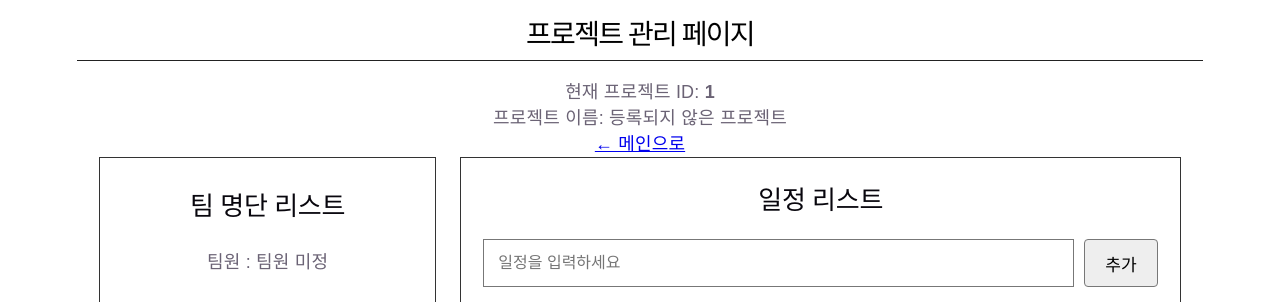
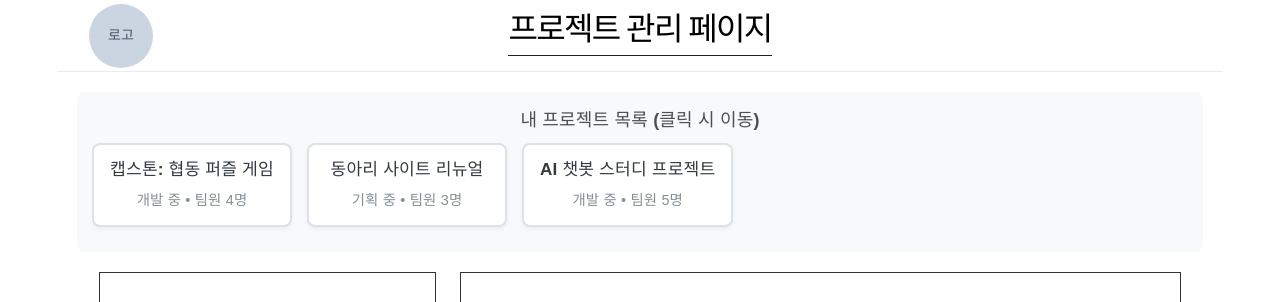
Before and after one commit to WebApplicationBuild/Main, a React (Vite) app in the folder WebApp_TeamProject/: page /projectManage/1 in a window 1280 px wide. Shown: the top 302 px of the page. Built offline with nearby package versions, Linux system fonts and the light colour scheme; no server answers.

Commit message:
feature: 관리페이지 내 네비게이션 카드 추가

```diff
--- a/WebApp_TeamProject/src/App.jsx
+++ b/WebApp_TeamProject/src/App.jsx
@@ -26,6 +26,9 @@ export default function App() {
           <Route path="/signup" element={<SignupPage />} />
           <Route path="/matching" element={<MatchingPage />} />
 
+          {/* ★ 프로젝트 전체보기 (선택 전) */}
+          <Route path="/projectManage" element={<ProjectPage />} />
+
           {/* ★ 프로젝트 클릭 시 ProjectPage로 이동 */}
           <Route
             path="/projectManage/:projectId"
--- a/WebApp_TeamProject/src/components/MainPage/MyProjects.jsx
+++ b/WebApp_TeamProject/src/components/MainPage/MyProjects.jsx
@@ -17,10 +17,14 @@ export default function MyProjects() {
         <div className="my-projects">
             <div className="my-projects__header">
                 <h2 className="my-projects__heading">내가 진행중인 프로젝트</h2>
-                <button
-                className="my-projects__view-all"
-                onClick={() => navigate("/projectManage")}
-                >전체보기 →</button>
+                {/* 로그인 상태일 때만 전체보기 버튼 렌더링 */}
+                {user && (
+                    <button
+                        className="my-projects__view-all"
+                        // 전체보기 클릭 시, 특정 프로젝트가 선택되지 않은 프로젝트 관리 메인 페이지로 이동
+                        onClick={() => navigate('/projectManage')}
+                    >전체보기 →</button>
+                )}
             </div>
 
             {!user ? (                                  /* 로그인이 되어있는지 확인 */
--- a/WebApp_TeamProject/src/hooks/useProjectSchedule.js
+++ b/WebApp_TeamProject/src/hooks/useProjectSchedule.js
@@ -1,4 +1,4 @@
-import { useState } from "react";
+import { useState, useEffect } from "react";
 import { projectInitialData, defaultProjectData } from "../store/initialData";
 import { createSchedule } from "../api/scheduleApi";
 
@@ -9,9 +9,17 @@ function useProjectSchedule(projectId) {
     projectInitialData[numericProjectId] || defaultProjectData;
   // ★ projectId에 맞는 기본 데이터를 가져오고, 없으면 기본 데이터 사용
 
-  const [members] = useState(currentProjectData.members); // 팀원 목록 상태 저장 부분
+  const [members, setMembers] = useState(currentProjectData.members); // 팀원 목록 상태 저장 부분
   const [schedules, setSchedules] = useState(currentProjectData.schedules); // 일정 리스트 상태 관리 부분
   const [voteList, setVoteList] = useState([]); // 투표 리스트 상태 관리 부분
+
+  // ★ URL의 projectId가 변경될 때마다 해당 프로젝트에 맞는 데이터로 상태를 초기화
+  useEffect(() => {
+    const newData = projectInitialData[numericProjectId] || defaultProjectData;
+    setMembers(newData.members);
+    setSchedules(newData.schedules);
+    setVoteList([]); // 투표 리스트는 프로젝트 이동 시 빈 배열로 초기화
+  }, [numericProjectId]);
 
   function addSchedule(title) {
     const newSchedule = createSchedule(title, numericProjectId); // ★ 현재 projectId를 포함해서 새 일정 생성
--- a/WebApp_TeamProject/src/pages/ProjectPage.jsx
+++ b/WebApp_TeamProject/src/pages/ProjectPage.jsx
@@ -1,5 +1,5 @@
-import { useParams, Link } from "react-router-dom"; // ★ URL의 projectId와 메인 이동 링크 사용
-import { recentProjects, myProjects } from "../api/mockData"; // ★ 친구 코드의 프로젝트 목록 데이터 사용
+import { useParams, Link, useNavigate } from "react-router-dom"; // useNavigate 추가
+import { matchingPosts, myProjects } from "../api/mockData"; // recentProjects 대신 matchingPosts로 변경
 
 import useProjectSchedule from "../hooks/useProjectSchedule";
 import TeamMemberList from "../components/ProjectManagePage/TeamMemberList";
@@ -15,12 +15,14 @@ import "../styles/ScheduleList.css";
 import "../styles/VoteBox.css";
 
 function ProjectPage() {
-  const { projectId } = useParams(); // ★ /projectManage/:projectId 에서 projectId 값을 가져오는 부분
+  const { projectId } = useParams();
+  const navigate = useNavigate();
 
-  const allProjects = [...recentProjects, ...myProjects]; // ★ 최신 프로젝트와 내 프로젝트를 합쳐서 검색
+  // 모든 프로젝트 데이터 병합 (진행 중인 프로젝트 + 매칭 게시글(최신 프로젝트 대체))
+  const allProjects = [...matchingPosts, ...myProjects];
   const currentProject = allProjects.find(
     (project) => project.id === Number(projectId)
-  ); // ★ 현재 URL의 projectId와 같은 프로젝트 찾기
+  );
 
   const {
     members,
@@ -30,28 +32,87 @@ function ProjectPage() {
     moveToVote,
     voteTrue,
     voteFalse,
-  } = useProjectSchedule(projectId); // ★ projectId별 일정 데이터를 사용하도록 전달
+  } = useProjectSchedule(projectId);
 
   return (
     <div className="project-page">
-        <h1 className="page-title">프로젝트 관리 페이지</h1>
+      <header className="page-header" style={{
+        display: 'grid',
+        gridTemplateColumns: '1fr auto 1fr',
+        alignItems: 'center',
+        padding: '0 32px',
+        height: '72px',
+        backgroundColor: 'white',
+        borderBottom: '1px solid #e9ecef',
+        position: 'sticky',
+        top: 0,
+        zIndex: 10,
+        margin: '-20px -20px 20px -20px' // App.css 등 기본 여백 상쇄용
+      }}>
+        <div
+          className="header-logo"
+          onClick={() => navigate('/')}
+          style={{
+            width: '64px',
+            height: '64px',
+            borderRadius: '50%',
+            backgroundColor: '#cbd5e1',
+            display: 'flex',
+            alignItems: 'center',
+            justifyContent: 'center',
+            fontSize: '14px',
+            color: '#475569',
+            justifySelf: 'start',
+            cursor: 'pointer',
+            transition: 'background-color 0.2s ease'
+          }}
+        >
+          로고
+        </div>
+        <h1 className="page-title" style={{ margin: 0, fontSize: '32px', fontWeight: '700', textAlign: 'center' }}>
+          프로젝트 관리 페이지
+        </h1>
+        <div className="header-spacer" />
+      </header>
 
-      {/* ★ 현재 어떤 프로젝트에 들어왔는지 보여주는 부분 */}
-    <div className="project-info">
-        <p>
-        현재 프로젝트 ID: <strong>{projectId}</strong>
-        </p>
-
-        <p>
-        프로젝트 이름:{" "}
-        <strong>
-        {currentProject ? currentProject.title : "등록되지 않은 프로젝트"}
-        </strong>
-        </p>
-
-        <Link to="/">← 메인으로</Link>
+      {/* --- 상단: 내 프로젝트 이동 네비게이션 카드 --- */}
+      <div className="project-nav-section" style={{ margin: '20px 0', padding: '15px', backgroundColor: '#f8f9fa', borderRadius: '8px' }}>
+        <h3 style={{ margin: '0 0 10px 0', fontSize: '1rem', color: '#495057' }}>내 프로젝트 목록 (클릭 시 이동)</h3>
+        <div className="project-nav-cards" style={{ display: 'flex', gap: '15px', overflowX: 'auto', paddingBottom: '10px' }}>
+          {myProjects.map(project => {
+            const isActive = projectId && project.id === Number(projectId);
+            return (
+              <div
+                key={project.id}
+                onClick={() => navigate(`/projectManage/${project.id}`)}
+                style={{
+                  minWidth: '200px',
+                  padding: '12px 16px',
+                  backgroundColor: isActive ? '#e6fcf5' : 'white',
+                  border: `2px solid ${isActive ? '#20c997' : '#dee2e6'}`,
+                  borderRadius: '8px',
+                  cursor: 'pointer',
+                  transition: 'all 0.2s ease',
+                  boxShadow: '0 2px 4px rgba(0,0,0,0.05)',
+                  transform: isActive ? 'translateY(-2px)' : 'none'
+                }}
+              >
+                <div style={{ fontWeight: 'bold', fontSize: '0.95rem', color: isActive ? '#0ca678' : '#343a40', marginBottom: '4px' }}>
+                  {project.title}
+                </div>
+                <div style={{ fontSize: '0.8rem', color: '#868e96' }}>
+                  {project.status} • 팀원 {project.members}명
+                </div>
+              </div>
+            );
+          })}
+        </div>
       </div>
 
+      {/* projectId가 있을 때만 상세 내용 표시, 없으면 안내 문구 표시 */}
+      {projectId ? (
+        <>
+          {/* 기존 레이아웃 */}
           <div className="main-layout">
             <div className="left-section">
               <TeamMemberList members={members} />
@@ -60,14 +121,11 @@ function ProjectPage() {
 
             <div className="right-section">
               <h2 className="section-title">일정 리스트</h2>
-
               <ScheduleInput onAdd={addSchedule} />
-
               <ScheduleList
                 schedules={schedules}
                 onMoveToVote={moveToVote}
               />
-
               <VoteList
                 voteList={voteList}
                 onVoteTrue={voteTrue}
@@ -75,6 +133,13 @@ function ProjectPage() {
               />
             </div>
           </div>
+        </>
+      ) : (
+        <div style={{ textAlign: 'center', padding: '60px 20px', backgroundColor: '#fdfdfd', borderRadius: '8px', border: '1px dashed #ced4da' }}>
+          <h2 style={{ color: '#495057', fontSize: '1.2rem', margin: '0 0 10px 0' }}>위 목록에서 관리할 프로젝트를 선택해주세요 👆</h2>
+          <p style={{ color: '#868e96', fontSize: '0.9rem', margin: 0 }}>프로젝트 카드를 클릭하면 상세 일정과 팀원 명단을 확인할 수 있습니다.</p>
+        </div>
+      )}
     </div>
   );
 }
```
Lines whose indentation alone changed are shown as unchanged.
